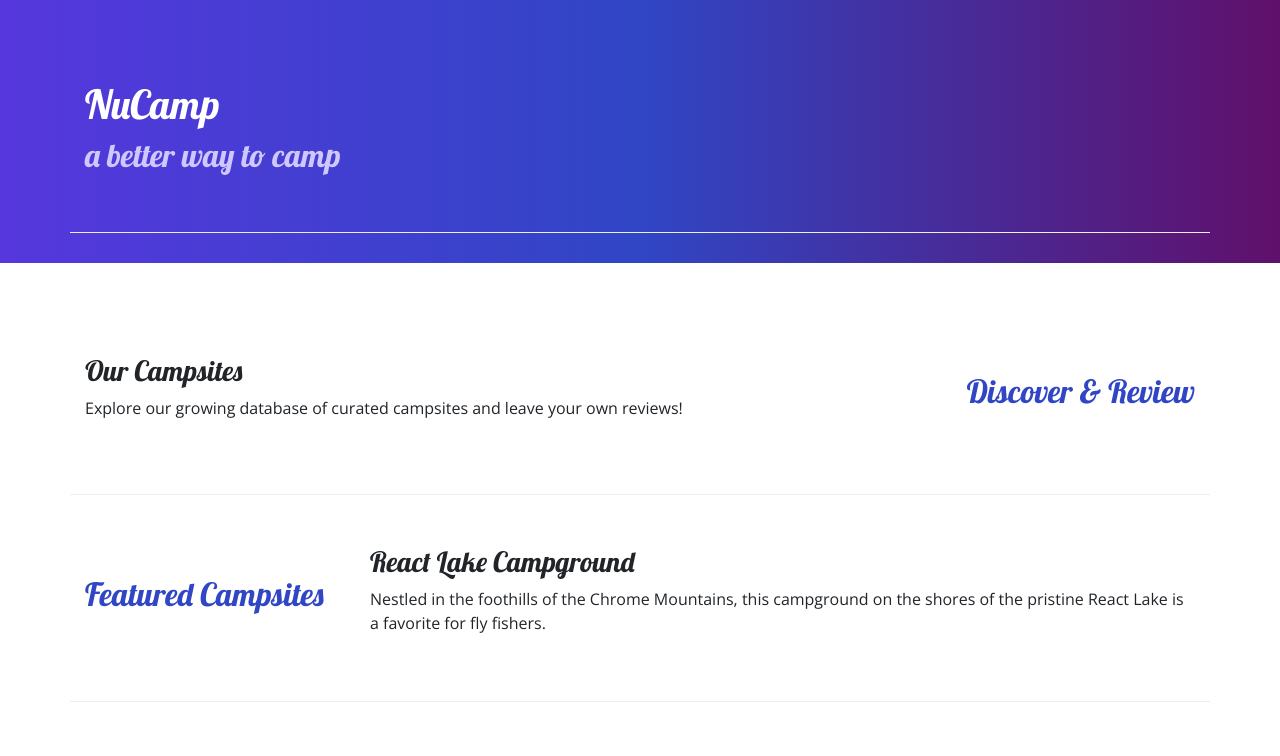
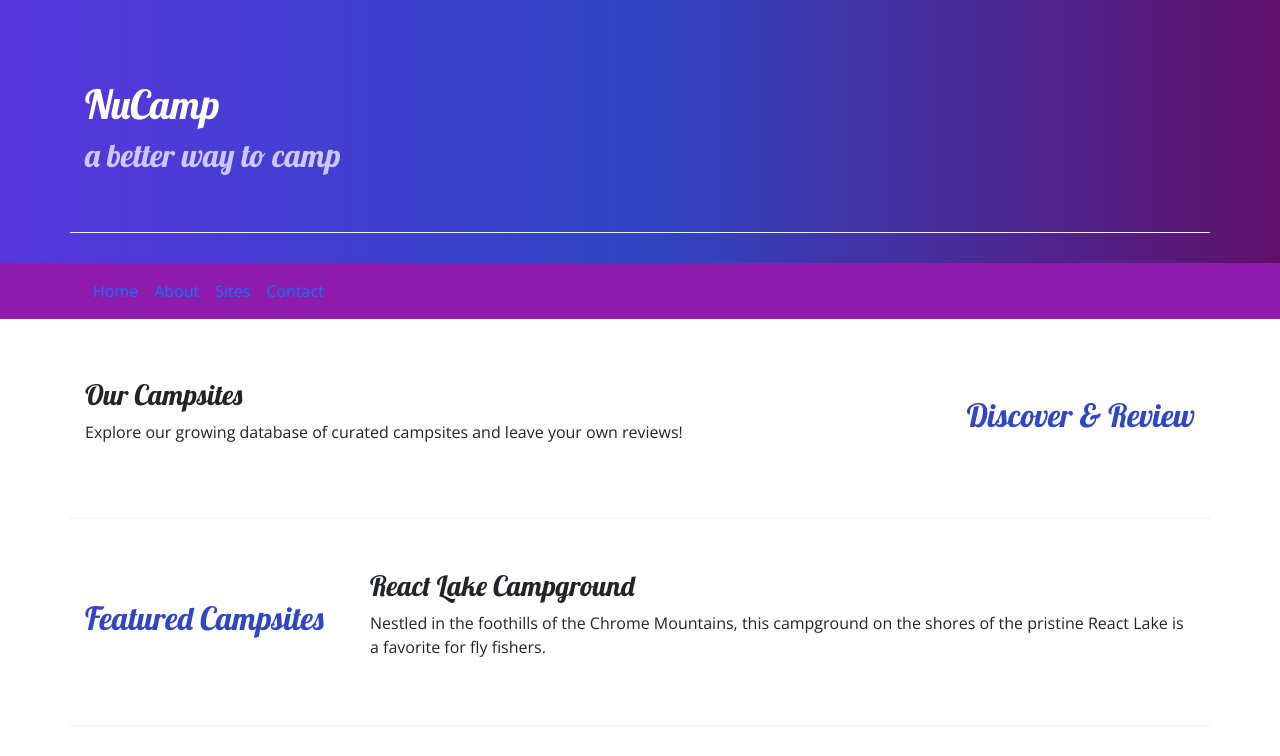
Before and after one commit to Havasneeze/nucampsite, a website: page index.html in a window 1280 px wide. Shown: the top 756 px of the page. Drawn offline with nearby package versions, Linux system fonts and the light colour scheme.

Commit message:
Navbar and Breadcrumbs

```diff
--- a/CSS/styles.css
+++ b/CSS/styles.css
@@ -20,9 +20,14 @@ footer {
 }
 
 .jumbotron {
+    margin: 0;
     padding: 30px;
     background-image: linear-gradient(to right, #5637DD, #3046C5, #60106B);
     color: white;
+}
+
+.navbar {
+    background-color: #901CAD;
 }
 
 .row-content {
--- a/index.html
+++ b/index.html
@@ -30,6 +30,22 @@
             </div>
         </header>
     </header>
+
+    <nav class = "navbar navbar-expand-sm navbar-dar sticky-top">
+        <div class="container">
+        <button class="navbar-toggler ml-auto" type="button" data-toggle="collapse" data-target="#nucampNavbar">
+            <span class="navbar-toggler-icon"></span>
+        </button>
+        <div class="collapse navbar-collapse" id="nucampNavbar">
+        <ul class="navbar-nav">
+            <li class="nav-item active"><a class="nav-link" href="index.html">Home</a></li>
+            <li class="nav-item"><a class="nav-link" href="aboutus.html">About</a></li>
+            <li class="nav-item"><a class="nav-link" href="#">Sites</a></li>
+            <li class="nav-item"><a class="nav-link" href="#">Contact</a></li>
+        </ul>
+        </div>
+        </div>
+    </nav>
 
     <div class="container">
         <div class="row row-content align-items-center">
```
Also changed, not shown: aboutus.html (+4 -0 lines).
